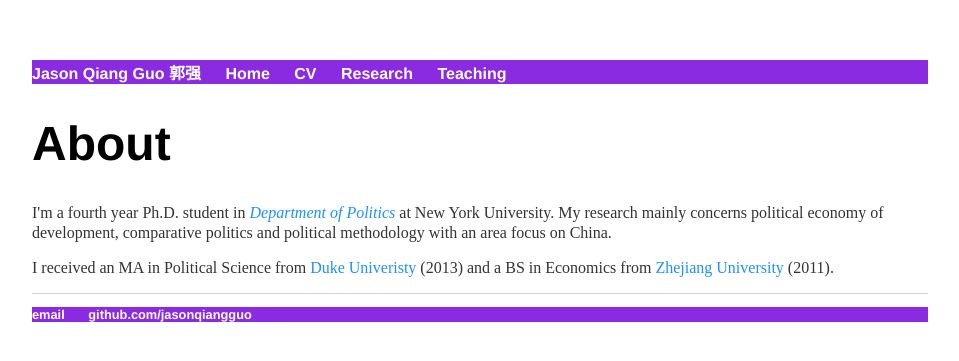
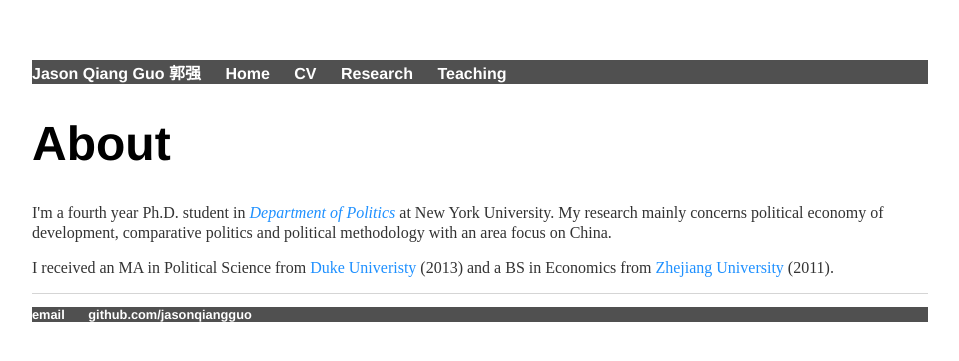
Before and after one commit to jasonqiangguo/jasonqiangguo.github.io, a Jekyll site: the page built from index.html, in a window 1280 px wide. Shown: the top 361 px of the page, without its empty margins (160-1119 px from the left). Built offline with Jekyll 4.4.1, drawn with Linux system fonts in a browser that asks for light colours.

Commit message:
homepage

```diff
--- a/css/main.css
+++ b/css/main.css
@@ -7,7 +7,7 @@ nav ul, footer ul {
     padding: 0px;
     list-style: none;
     font-weight: bold;
-    background-color: #8A2BE2;
+    background-color: #505050;
 }
 nav ul li, footer ul li {
     display: inline;
```
